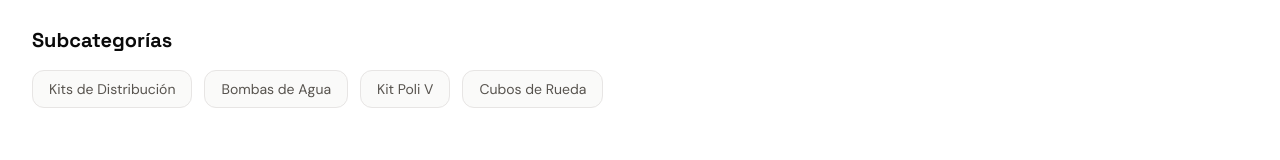
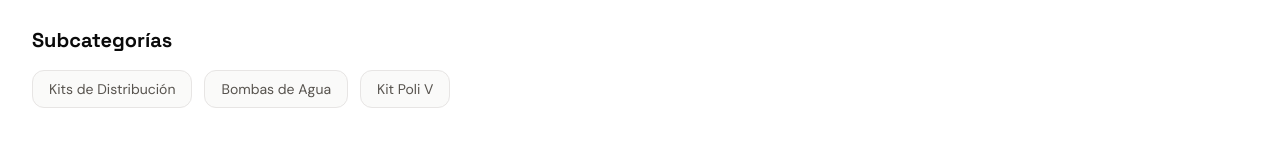
Before and after one commit to Markopamichh/bygrodamientos, a Next.js app: page /productos/automotriz in a window 1280 px wide. Shown: the part 399-559 px from the top of the page. Built offline with nearby package versions, Linux system fonts and the light colour scheme; no server answers.

Commit message:
elimine errores

```diff
--- a/src/data/categories.ts
+++ b/src/data/categories.ts
@@ -111,7 +111,6 @@ export const categories: Category[] = [
       { id: 'distribucion', name: 'Kits de Distribución', slug: 'distribucion' },
       { id: 'bombas-agua', name: 'Bombas de Agua', slug: 'bombas-agua' },
       { id: 'kit-poli-v', name: 'Kit Poli V', slug: 'kit-poli-v' },
-      { id: 'ruedas', name: 'Cubos de Rueda', slug: 'ruedas' },
     ],
     seo: {
       metaTitle: 'Repuestos Automotriz | BYG Rodamientos Neuquén',
```
